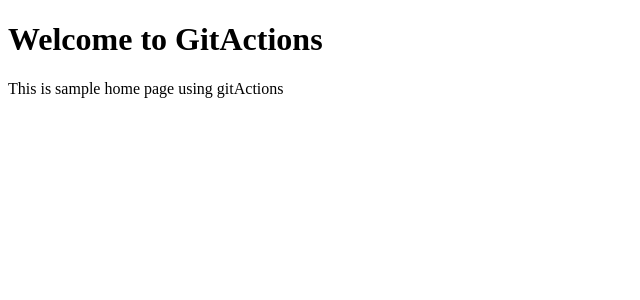
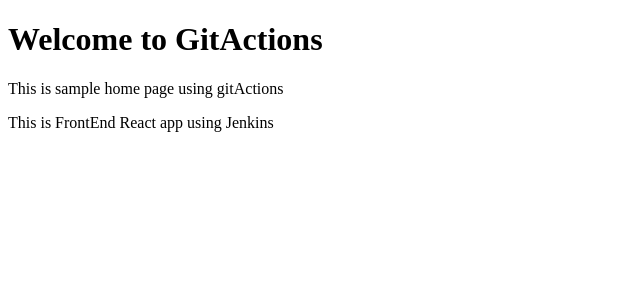
Before and after one commit to klu2300030623/gitactions, a React (Vite) app: page / in a window 1280 px wide. Shown: the top 300 px of the page, without its empty margins (0-640 px from the left). Built offline with nearby package versions, Linux system fonts and the light colour scheme.

Commit message:
Updated App.js

```diff
--- a/src/App.jsx
+++ b/src/App.jsx
@@ -7,6 +7,7 @@
     <div classname = "container">
   <h1>Welcome to GitActions</h1>
   <p>This is sample home page using gitActions</p>
+  <p>This is FrontEnd React app using Jenkins</p>
   </div>
   )
 }
```
